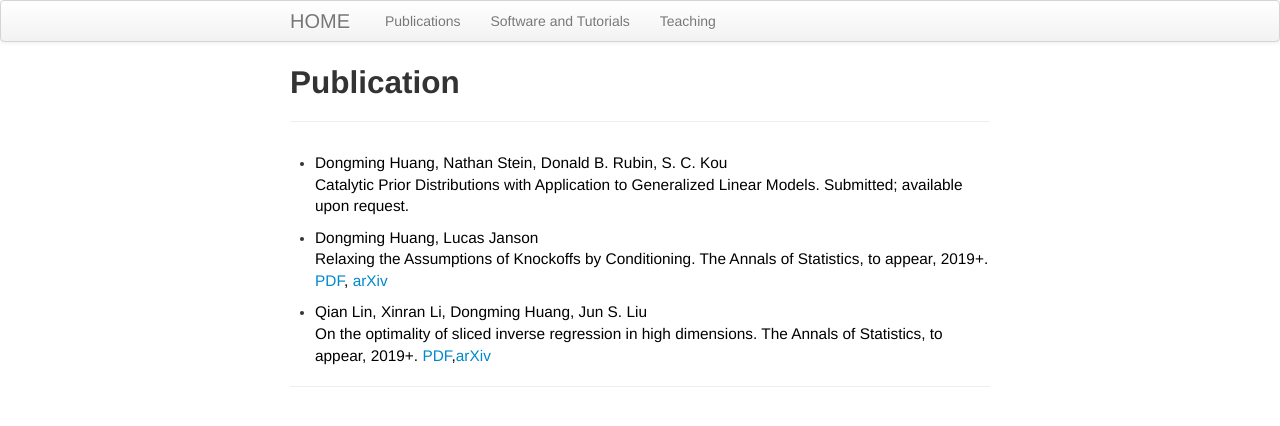
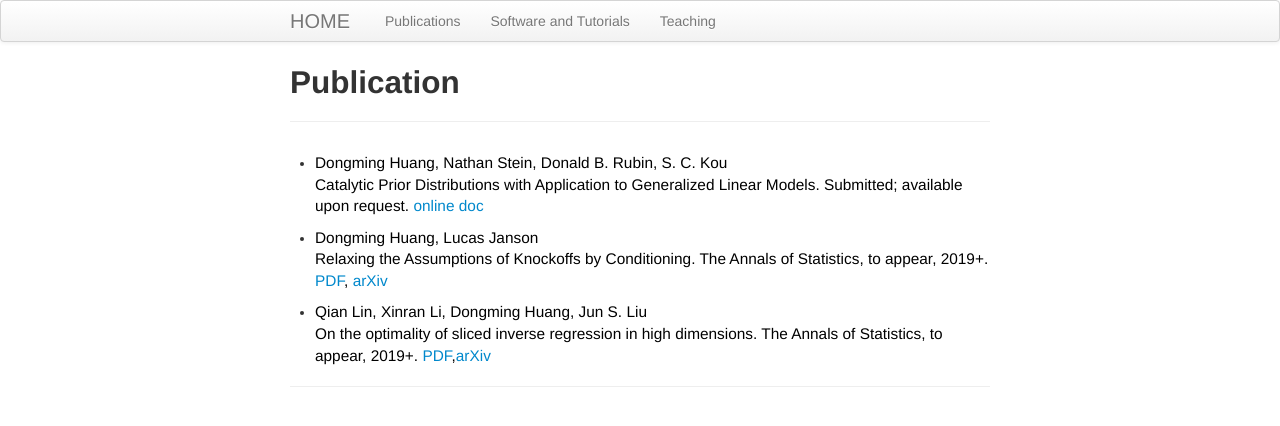
Before and after one commit to stathuang/dmhuang.github.io, a Jekyll site: the page built from pages/pubs.md, in a window 1280 px wide. Shown: the top 426 px of the page. Built offline with Jekyll 4.4.1, drawn with Linux system fonts in a browser that asks for light colours.

Commit message:
Update pubs.md

```diff
--- a/pages/pubs.md
+++ b/pages/pubs.md
@@ -7,6 +7,7 @@ description: List of Publication
 
 - Dongming Huang, Nathan Stein, Donald B. Rubin, S. C. Kou\\
 Catalytic Prior Distributions with Application to Generalized Linear Models. Submitted; available upon request.
+[online doc](https://drive.google.com/open?id=18q2l2sEatr-LISHm_2fY4S95kbEGi5MQ)
 
 
 - Dongming Huang, Lucas Janson\\
```
